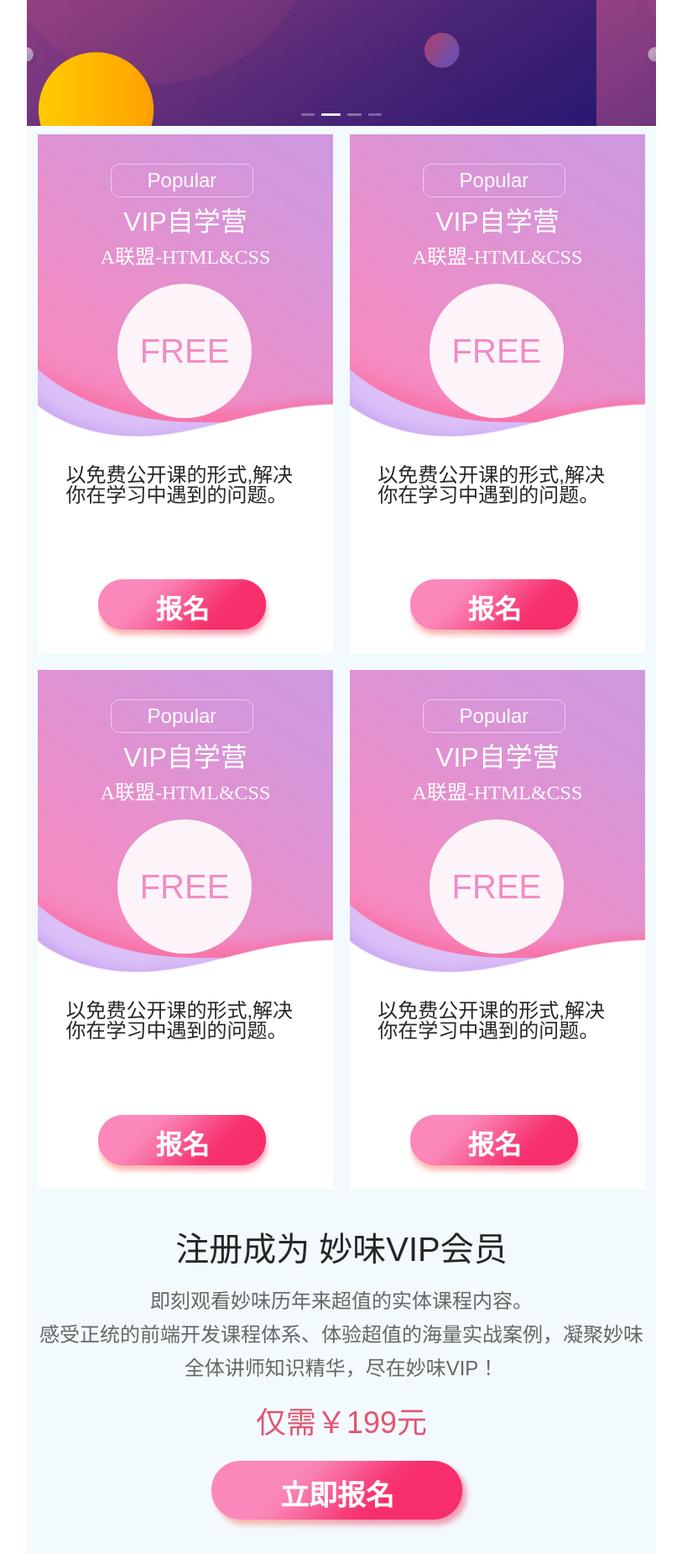
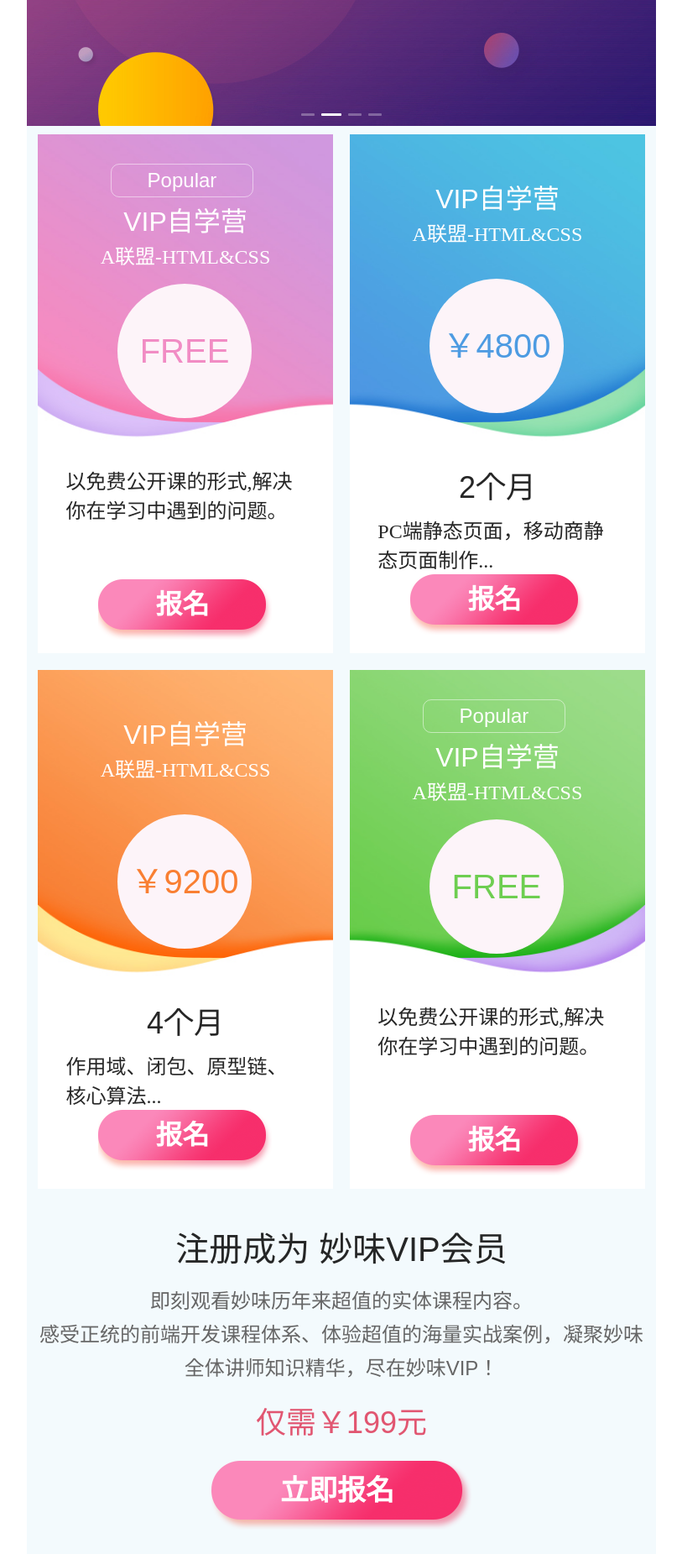
Before and after one commit to xinan-xn/heihei-react-app, a React (Create React App) app: page / in a window 1280 px wide. Shown: the part 400-2251 px from the top of the page at 84% size, without its empty margins (233-1046 px from the left). Built offline with nearby package versions, Linux system fonts and the light colour scheme; no server answers.

Commit message:
段毅聪1201

```diff
--- a/src/App.js
+++ b/src/App.js
@@ -34,7 +34,7 @@ function App() {
       }
       <div style={
         {
-          // transform: `translateX(${flag ? 4.5 : 0}rem)`
+          transform: `translateX(${flag ? 4.5 : 0}rem)`
         }
       }>
         <Route path="/" exact component={Home}></Route>
--- a/src/css/home.css
+++ b/src/css/home.css
@@ -19,11 +19,25 @@ li{
 .content_list li {
     width: 4.693333rem;
     height: 8.24rem;
+
+    margin: 0 0.133333rem 0.266667rem;
+}
+.content_list .List1{
     background: url("../images/list1_bg.jpg") no-repeat;
     background-size: 100% 100%;
-    margin: 0 0.133333rem 0.266667rem;
 }
-
+.content_list .List2{
+    background: url("../images/list2_bg.jpg") no-repeat;
+    background-size: 100% 100%;
+}
+.content_list .List3{
+    background: url("../images/list3_bg.jpg") no-repeat;
+    background-size: 100% 100%;
+}
+.content_list .List4{
+    background: url("../images/list4_bg.jpg") no-repeat;
+    background-size: 100% 100%;
+}
 .content_list li button {
     background: none;
     outline: none;
@@ -70,9 +84,15 @@ li{
     padding: 0.746667rem 0.4rem 0;
     margin: 0 auto;
 }
-
+.txt time{
+    display: block;
+    height: 0.866667rem;
+    line-height: 0.866667rem;
+    font-size: 0.48rem;
+    text-align: center;
+}
 .txt p {
-    font-size: 0.32rem;
+    font: 0.32rem fzlt;
 }
 
 .content_list a {
@@ -86,7 +106,7 @@ li{
     font-size: 0.426667rem;
     color: #fff;
     text-align: center;
-    line-height: 0.96rem;
+    line-height: 0.8rem;
     font-weight: bold;
 }
 
@@ -131,7 +151,7 @@ li{
     margin: 0 auto;
     color: #fff;
     font-size: 0.453333rem;
-    line-height: 1.093333rem;
+    line-height: 0.933333rem;
     font-weight: bold;
 }
 
@@ -161,6 +181,7 @@ li{
     margin: 0.533333rem 0 0;
     padding: 0.36rem 0 0;
     display: flex;
+    /* margin: 0.64rem; */
 }
 
 .characteristic_list li a {
@@ -168,11 +189,15 @@ li{
     width: 1.866667rem;
     height: 1.866667rem;
     background-color: #fff;
-    background-image: url("../images/icon1.png");
+    /* background-image: url("../images/icon1.png");
     background-repeat: no-repeat;
-    background-size: 100% 100%;
+    background-size: 100% 100%; */
     margin: -0.36rem 0.266667rem 0 0;
     border-radius: 50%;
+}
+.characteristic_list li a img{
+    width: 100%;
+    height: 100%;
 }
 
 .characteristic_list li span {
@@ -189,7 +214,6 @@ li{
 .work {
     width: 10rem;
     padding: 0.2rem 0 0;
-    /* height: 10rem; */
 }
 
 .work .works_txt {
@@ -205,41 +229,50 @@ li{
     padding: 0 0.266667rem;
 }
 
-
-.work .works_cont a{
+.work .works_cont li{
+    width: 4.733333rem;
+    height: 4.733333rem;
+    position: relative;
+}
+.work .works_cont li a{
     display: block;
     width: 4.733333rem;
     height: 4.733333rem;
-    background: url("../images/work1.jpg") no-repeat;
-    background-size: 100% 100%;
-    overflow: hidden;
 }
-
-.work .works_cont a .works_tit {
+.works_tit{
+    position: absolute;
     display: block;
     width: 4.733333rem;
     height: 1.226667rem;
     padding: 0.493333rem 0 0;
-    background: linear-gradient(to top, rgba(83, 83, 83, 0.7), rgba(83, 83, 83, 0.5), rgba(83, 83, 83, 0.3), rgba(83, 83, 83, 0));
-    margin: 3.506667rem 0 0;
+    background: linear-gradient(to top, rgba(83, 83, 83, 1), rgba(83, 83, 83, 0.7), rgba(83, 83, 83, 0.5),rgba(83, 83, 83, 0.2), rgba(83, 83, 83, 0));
+    /* background:linear-gradient(rgba(0, 0, 0, 0), #000000); */
+    bottom: 0;
+    display: flex;
+    justify-content: space-between;
 }
 
-.work .works_cont a .works_tit storing {
+.work .works_cont a img{
+    width: 100%;
+    height: 100%;
+}
+.work .works_cont li .works_tit storing {
     display: block;
     width: 2.093333rem;
     height: 0.733333rem;
-    text-align: right;
-    font-size: 0.346667rem;
+    text-align: center;
+    font-size: 0.32rem;
     color: #fff;
     line-height: 0.733333rem;
-    float: left;
+    white-space: nowrap;
+    text-overflow: ellipsis;
+    overflow: hidden;
 }
 
-.work .works_cont a .works_tit span {
+.work .works_cont li .works_tit span {
     display: block;
     width: 2.066667rem;
     height: 0.733333rem;
-    float: right;
     display: flex;
 }
 
@@ -254,10 +287,10 @@ li{
     width: 0.32rem;
     height: 0.32rem;
     margin: 0.146667rem 0.12rem 0 0;
-    background: url("../images/chat.png") no-repeat;
-    background-size: 100% 100%;
 }
-
+.works_tit span em i img{
+    width: 100%;
+}
 .works_tit span em font {
     display: block;
     line-height: 0.666667rem;
@@ -265,9 +298,3 @@ li{
     font-size: 0.32rem;
     font-style: normal;
 }
-
-.title {
-    text-align: center;
-    margin: 0.133333rem 0;
-    font-size: 0.32rem;
-}
--- a/src/router/router.js
+++ b/src/router/router.js
@@ -1,5 +1,62 @@
-const route=[
+import React from "react"
+import Course from "../view/course/index"
+import Home from "../view/dyc/home"
+import Login from "../view/login/login"
+import Div from "../view/zhl/page"
+
+// const router=[
+//     {
+//         name:"首页",
+//         path:"/",
+//         exact:true,
+//         render:(props)=>{
+//             return <Home {...props}></Home>
+//         }
+//     },
+//     {
+//         name:"课程安排",
+//         path:"/course",
+//         exact:true,
+//         render:(props)=>{
+//             return <Course {...props}></Course>
+//         }
+//     },
+//     {
+//         name:"讲师团队",
+//         path:"/lecturer",
+//         exact:true,
+//         render:(props)=>{
+//             return <Div {...props}></Div>
+//         }
+//     },
+//     {
+//         name:"登录",
+//         path:"/login",
+//         exact:true,
+//         render:(props)=>{
+//             return <Login {...props}></Login>
+//         }
+//     },
+// ]
+
+const nav=[
     {
-        path:'/'
+        to:'/',
+        name:"首页",
+        exact:true,
+        className:"iconfont icon-home"
     },
+    {
+        to:'/course',
+        name:"课程安排",
+        exact:true,
+        className:"iconfont icon-kecheng"
+    },
+    {
+        to:'/lecturer',
+        name:"讲师团队",
+        exact:true,
+        className:"iconfont icon-peixunjiangshi"
+    }
 ]
+export {nav}
--- a/src/view/dyc/characteristic.js
+++ b/src/view/dyc/characteristic.js
@@ -1,5 +1,8 @@
 import React from "react"
 import "../../css/home.css"
+import Icon1 from "../../images/icon1.png"
+import Icon2 from "../../images/icon2.png"
+import Icon3 from "../../images/icon3.png"
 
 function Characterisitic(){
     return (
@@ -7,16 +10,22 @@ function Characterisitic(){
             <h3>妙味特色</h3>
             <ul className="characteristic_list">
                 <li>
-                    <a></a>
+                    <a>
+                        <img src={Icon1}/>
+                    </a>
                     <span>成为VIP会员后，即刻观看“妙味VIP视频库”中任何视频</span>
                 </li>
                 <li>
-                    <a></a>
-                    <span>成为VIP会员后，即刻观看“妙味VIP视频库”中任何视频</span>
+                    <a>
+                        <img src={Icon2}/>
+                    </a>
+                    <span>妙味官方会不定期安排公开课，VIP会员可以零距离与讲师接触、探讨各种技术问题</span>
                 </li>
                 <li>
-                    <a></a>
-                    <span>成为VIP会员后，即刻观看“妙味VIP视频库”中任何视频</span>
+                    <a>
+                        <img src={Icon3}/>
+                    </a>
+                    <span>"作品展示、工作推荐、举办个人技术活动、招聘"等…</span>
                 </li>
             </ul>
         </div>
--- a/src/view/dyc/content.js
+++ b/src/view/dyc/content.js
@@ -4,7 +4,7 @@ import "../../css/home.css"
 function Content(){
     return (
         <div className="content_list">
-            <li>
+            <li className="List1">
                 <button>Popular</button>
                 <h3 className="list_title">
                     VIP自学营
@@ -16,37 +16,53 @@ function Content(){
                 </div>
                 <a href="#">报名</a>
             </li>
-            <li>
+            <li className="List2">
+                <h3 className="list_title"
+                    style={{
+                        height:"1.946667rem",
+                        padding:"0.64rem 0 0"
+                    }}
+                >
+                    VIP自学营
+                    <span>A联盟-HTML&CSS</span>
+                </h3>
+                <p className="price"
+                   style={{color:"#4d9be2"}}
+                >￥4800</p>
+                <div className="txt">
+                    <time>2个月</time>
+                    <p>PC端静态页面，移动商静态页面制作...</p>
+                </div>
+                <a href="#">报名</a>
+            </li>
+            <li className="List3">
+                <h3 className="list_title"
+                    style={{
+                        height:"1.946667rem",
+                        padding:"0.64rem 0 0"
+                    }}
+                >
+                    VIP自学营
+                    <span>A联盟-HTML&CSS</span>
+                </h3>
+                <p className="price"
+                   style={{color:"#f97f32"}}
+                >￥9200</p>
+                <div className="txt">
+                    <time>4个月</time>
+                    <p>作用域、闭包、原型链、核心算法...</p>
+                </div>
+                <a href="#">报名</a>
+            </li>
+            <li className="List4">
                 <button>Popular</button>
                 <h3 className="list_title">
                     VIP自学营
                     <span>A联盟-HTML&CSS</span>
                 </h3>
-                <p className="price">FREE</p>
-                <div className="txt">
-                    <p>以免费公开课的形式,解决你在学习中遇到的问题。</p>
-                </div>
-                <a href="#">报名</a>
-            </li>
-            <li>
-                <button>Popular</button>
-                <h3 className="list_title">
-                    VIP自学营
-                    <span>A联盟-HTML&CSS</span>
-                </h3>
-                <p className="price">FREE</p>
-                <div className="txt">
-                    <p>以免费公开课的形式,解决你在学习中遇到的问题。</p>
-                </div>
-                <a href="#">报名</a>
-            </li>
-            <li>
-                <button>Popular</button>
-                <h3 className="list_title">
-                    VIP自学营
-                    <span>A联盟-HTML&CSS</span>
-                </h3>
-                <p className="price">FREE</p>
+                <p className="price"
+                   style={{color:"#6ece51"}}
+                >FREE</p>
                 <div className="txt">
                     <p>以免费公开课的形式,解决你在学习中遇到的问题。</p>
                 </div>
--- a/src/view/dyc/home.js
+++ b/src/view/dyc/home.js
@@ -27,8 +27,9 @@ function Home() {
             category_id: 1,
             recommend: 1
         })
-        console.log(urllist)
+        // console.log(urllist)
     })
+
     return (
         <div id="home_main">
             {/* 轮播图 */}
--- a/src/view/xuenan/nav.js
+++ b/src/view/xuenan/nav.js
@@ -1,12 +1,27 @@
 import React from 'react'
 import '../../css/xn-two.css'
 import {Link} from 'react-router-dom'
-function Nav() {
+import {nav} from "../../router/router"
+function Nav(props) {
     return (
         <nav id="menu">
-            <Link className="iconfont icon-home" to="/">首页</Link>
+            {/* <Link className="iconfont icon-home" to="/">首页</Link>
             <Link className="iconfont icon-kecheng" to="/course">课程安排</Link>
-            <Link className="iconfont icon-peixunjiangshi" to="/lecturer">讲师团队</Link>
+            <Link className="iconfont icon-peixunjiangshi" to="/lecturer">讲师团队</Link> */}
+            {
+                nav.map((item,index)=>{
+                    return (
+                        <Link
+                            className={item.className}
+                            to={item.to}
+                            exact={true}
+                            key={index}
+                        >
+                            {item.name}
+                        </Link>
+                    )
+                })
+            }
         </nav>
     );
 }
```
Also changed, not shown: src/view/dyc/works.js (+37 -25 lines), 1 other file (tests, documents, lock files or other folders).
